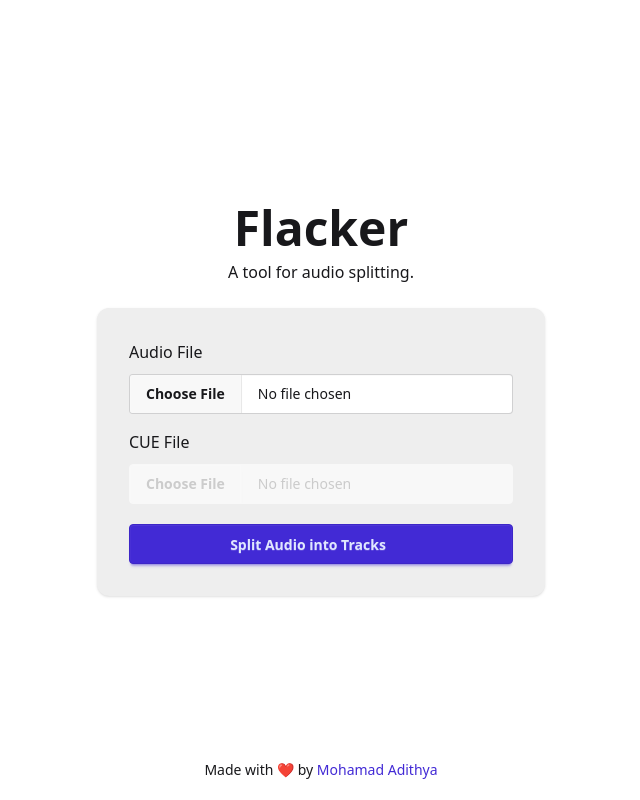
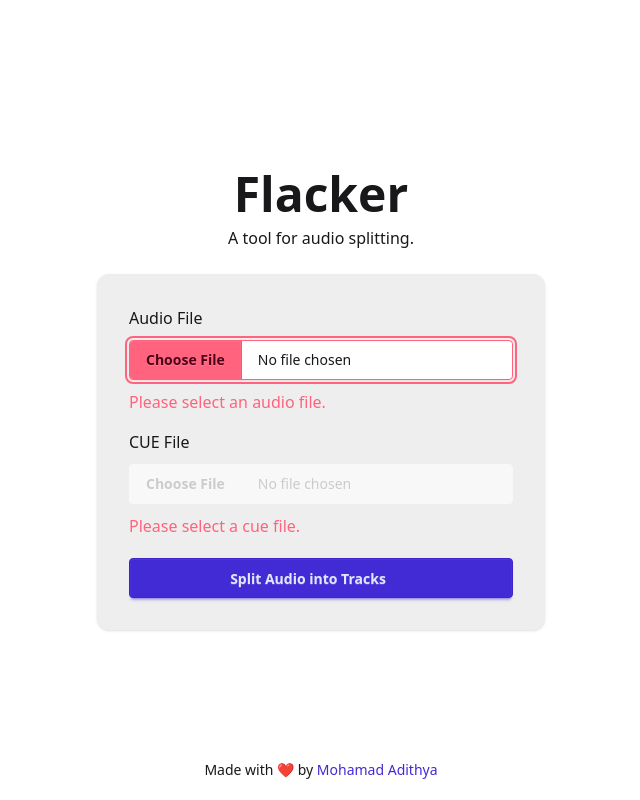
Before and after one commit to mohamadadithya/flacker, a React (Vite) app: page / in a window 1280 px wide. Both pictures are taken after a click on the button "Split Audio into Tracks". Shown: the whole page, without its empty margins (319-959 px from the left). Built offline with nearby package versions, Linux system fonts and the light colour scheme; some icons are missing.

Commit message:
feat(app): add form validation

```diff
--- a/package.json
+++ b/package.json
@@ -10,9 +10,11 @@
     "preview": "vite preview"
   },
   "dependencies": {
+    "@hookform/resolvers": "^5.2.2",
     "@tailwindcss/vite": "^4.1.17",
     "react": "^19.2.0",
     "react-dom": "^19.2.0",
+    "react-hook-form": "^7.66.1",
     "tailwindcss": "^4.1.17"
   },
   "devDependencies": {
@@ -32,6 +34,7 @@
     "typescript": "~5.9.3",
     "typescript-eslint": "^8.46.4",
     "unplugin-icons": "^22.5.0",
-    "vite": "^7.2.4"
+    "vite": "^7.2.4",
+    "zod": "^4.1.13"
   }
 }
--- a/src/App.tsx
+++ b/src/App.tsx
@@ -1,19 +1,32 @@
-import { useState } from "react";
 import ArrowRight from "~icons/mdi/arrow-right";
+import { Controller, useForm, useWatch } from "react-hook-form";
+import { zodResolver } from "@hookform/resolvers/zod";
+import {
+  appFormSchema,
+  AUDIO_MIME_TYPES,
+  CUE_MIME_TYPE,
+  type AppFormData,
+} from "./schema/app.schema";
+import { fileSetter } from "./helpers";
 
 function App() {
-  const [audioFile, setAudioFile] = useState<File | null>(null);
-  const [cueFile, setCueFile] = useState<File | null>(null);
+  const {
+    handleSubmit,
+    formState: { errors },
+    control,
+  } = useForm<AppFormData>({
+    resolver: zodResolver(appFormSchema),
+  });
 
-  function fileSetter(
-    event: React.ChangeEvent<HTMLInputElement>,
-    setter: (file: File | null) => void,
-  ) {
-    const file = event.target.files?.[0];
-    setter(file || null);
+  function onSubmit(data: AppFormData) {
+    console.log(data);
   }
 
-  console.log(cueFile, audioFile);
+  const isAudioFileExist = useWatch({
+    control,
+    name: "audioFile",
+    compute: (value) => !!value,
+  });
 
   return (
     <>
@@ -27,34 +40,65 @@ function App() {
               <p>A tool for audio splitting.</p>
             </div>
             <div className="bg-base-300 p-6 md:p-8 rounded-xl shadow mt-6">
-              <form encType="multipart/form-data">
+              <form
+                encType="multipart/form-data"
+                onSubmit={handleSubmit(onSubmit)}
+              >
                 <div className="grid gap-4">
                   <div className="field-group">
                     <label htmlFor="audio">Audio File</label>
+                    <Controller
+                      name="audioFile"
+                      control={control}
+                      render={({ field: { ref, onChange, name, onBlur } }) => {
+                        return (
                           <input
                             type="file"
-                      name="audio"
-                      id="audio"
-                      className="file-input w-full block mt-2.5"
-                      required
-                      onChange={(event) => fileSetter(event, setAudioFile)}
+                            className={`file-input w-full block mt-2.5 ${errors.audioFile ? "file-input-error" : ""}`}
+                            ref={ref}
+                            name={name}
+                            accept={AUDIO_MIME_TYPES.join(", ")}
+                            onChange={(event) => fileSetter(event, onChange)}
+                            onBlur={onBlur}
                           />
+                        );
+                      }}
+                    ></Controller>
+                    {errors.audioFile && (
+                      <p className="text-error mt-2.5">
+                        {errors.audioFile?.message}
+                      </p>
+                    )}
                   </div>
                   <div className="field-group">
                     <label htmlFor="cue">CUE File</label>
+                    <Controller
+                      name="cueFile"
+                      control={control}
+                      render={({ field: { ref, onChange, name, onBlur } }) => {
+                        return (
                           <input
-                      disabled={audioFile === null}
+                            disabled={!isAudioFileExist}
                             type="file"
-                      name="cue"
-                      id="cue"
-                      className="file-input w-full block mt-2.5"
-                      required
-                      onChange={(event) => fileSetter(event, setCueFile)}
+                            className={`file-input w-full block mt-2.5 ${errors.cueFile ? "not-disabled:file-input-error" : ""}`}
+                            accept={CUE_MIME_TYPE}
+                            ref={ref}
+                            name={name}
+                            onChange={(event) => fileSetter(event, onChange)}
+                            onBlur={onBlur}
                           />
+                        );
+                      }}
+                    ></Controller>
+                    {errors.cueFile && (
+                      <p className="text-error mt-2.5">
+                        {errors.cueFile?.message}
+                      </p>
+                    )}
                   </div>
                 </div>
                 <button
-                  type="button"
+                  type="submit"
                   className="mt-5 btn btn-primary btn-block"
                 >
                   Split Audio into Tracks
--- /dev/null
+++ b/src/helpers.ts
@@ -0,0 +1,9 @@
+function fileSetter(
+  event: React.ChangeEvent<HTMLInputElement>,
+  setter: (file: File | null) => void,
+) {
+  const file = event.target.files?.[0];
+  setter(file || null);
+}
+
+export { fileSetter };
--- /dev/null
+++ b/src/schema/app.schema.ts
@@ -0,0 +1,35 @@
+import * as z from "zod/v4";
+
+const AUDIO_MIME_TYPES = [
+  "audio/flac",
+  "audio/wav",
+  "audio/ape",
+  "audio/x-ape",
+  "audio/wv",
+  "audio/x-wv",
+];
+
+const CUE_MIME_TYPE = "application/x-cue";
+
+const audioFileSchema = z.file({
+  message: "Please select an audio file.",
+});
+
+const cueFileSchema = z.file({
+  message: "Please select a cue file.",
+});
+
+audioFileSchema.min(1, { message: "Please select an audio file." });
+audioFileSchema.mime(AUDIO_MIME_TYPES);
+
+cueFileSchema.min(1, { message: "Please select a cue file." });
+cueFileSchema.mime(CUE_MIME_TYPE);
+
+const appFormSchema = z.object({
+  audioFile: audioFileSchema,
+  cueFile: cueFileSchema,
+});
+
+type AppFormData = z.infer<typeof appFormSchema>;
+
+export { appFormSchema, AUDIO_MIME_TYPES, CUE_MIME_TYPE, type AppFormData };
```
Also changed, not shown: 1 other file (tests, documents, lock files or other folders). Lines whose indentation alone changed are shown as unchanged.
